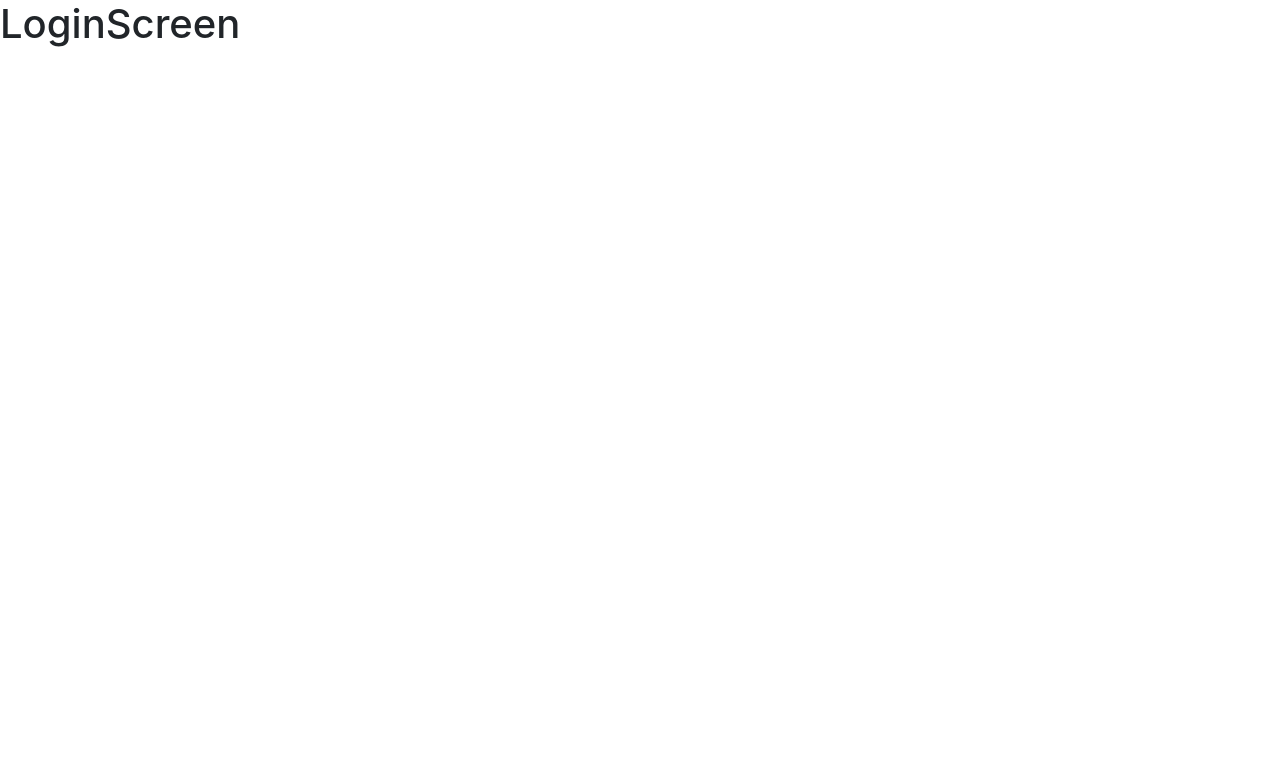
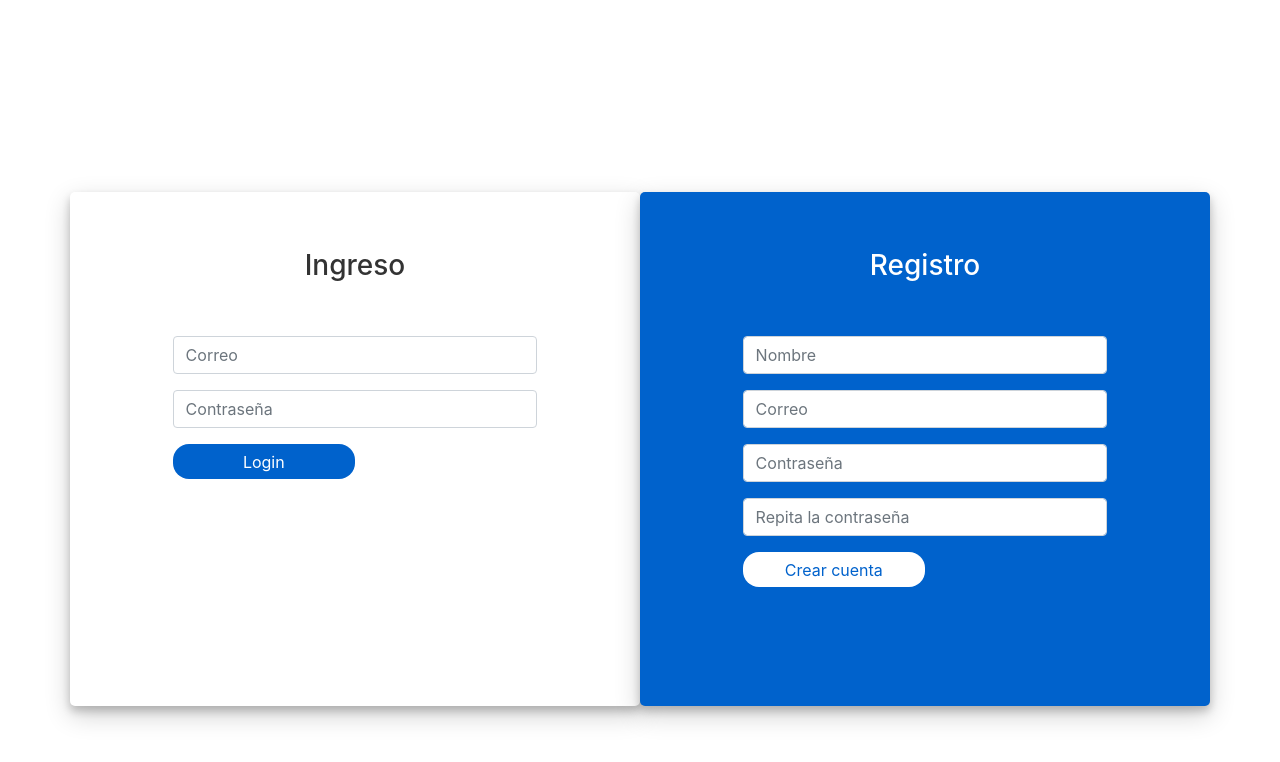
Before and after one commit to jlmonar17/calendar-app, a React app: page /login in a window 1280 px wide. Built offline with nearby package versions, Linux system fonts and the light colour scheme.

Commit message:
Added LoginScreen and Navbar designs.

```diff
--- a/public/index.html
+++ b/public/index.html
@@ -21,6 +21,10 @@
             href="https://cdn.jsdelivr.net/npm/bootstrap@4.5.3/dist/css/bootstrap.min.css"
             integrity="sha384-TX8t27EcRE3e/ihU7zmQxVncDAy5uIKz4rEkgIXeMed4M0jlfIDPvg6uqKI2xXr2"
             crossorigin="anonymous"
+        />
+        <link
+            rel="stylesheet"
+            href="https://cdnjs.cloudflare.com/ajax/libs/font-awesome/5.15.3/css/all.min.css"
         />
         <!--
       Notice the use of %PUBLIC_URL% in the tags above.
--- a/src/components/auth/LoginScreen.js
+++ b/src/components/auth/LoginScreen.js
@@ -1,7 +1,80 @@
+import React from "react";
+import "./login.css";
+
 export const LoginScreen = () => {
     return (
-        <div>
-            <h1>LoginScreen</h1>
+        <div className="container login-container">
+            <div className="row">
+                <div className="col-md-6 login-form-1">
+                    <h3>Ingreso</h3>
+                    <form>
+                        <div className="form-group">
+                            <input
+                                type="text"
+                                className="form-control"
+                                placeholder="Correo"
+                            />
+                        </div>
+                        <div className="form-group">
+                            <input
+                                type="password"
+                                className="form-control"
+                                placeholder="Contraseña"
+                            />
+                        </div>
+                        <div className="form-group">
+                            <input
+                                type="submit"
+                                className="btnSubmit"
+                                value="Login"
+                            />
+                        </div>
+                    </form>
+                </div>
+
+                <div className="col-md-6 login-form-2">
+                    <h3>Registro</h3>
+                    <form>
+                        <div className="form-group">
+                            <input
+                                type="text"
+                                className="form-control"
+                                placeholder="Nombre"
+                            />
+                        </div>
+                        <div className="form-group">
+                            <input
+                                type="email"
+                                className="form-control"
+                                placeholder="Correo"
+                            />
+                        </div>
+                        <div className="form-group">
+                            <input
+                                type="password"
+                                className="form-control"
+                                placeholder="Contraseña"
+                            />
+                        </div>
+
+                        <div className="form-group">
+                            <input
+                                type="password"
+                                className="form-control"
+                                placeholder="Repita la contraseña"
+                            />
+                        </div>
+
+                        <div className="form-group">
+                            <input
+                                type="submit"
+                                className="btnSubmit"
+                                value="Crear cuenta"
+                            />
+                        </div>
+                    </form>
+                </div>
+            </div>
         </div>
     );
 };
--- /dev/null
+++ b/src/components/auth/login.css
@@ -0,0 +1,51 @@
+.login-container {
+    margin-top: 15%;
+    margin-bottom: 15%;
+}
+.login-form-1 {
+    border-radius: 5px;
+    box-shadow: 0 5px 8px 0 rgba(0, 0, 0, 0.2), 0 9px 26px 0 rgba(0, 0, 0, 0.19);
+    padding: 5%;
+}
+.login-form-1 h3 {
+    text-align: center;
+    color: #333;
+}
+.login-form-2 {
+    border-radius: 5px;
+    box-shadow: 0 5px 8px 0 rgba(0, 0, 0, 0.2), 0 9px 26px 0 rgba(0, 0, 0, 0.19);
+    padding: 5%;
+    background: #0062cc;
+}
+.login-form-2 h3 {
+    text-align: center;
+    color: #fff;
+}
+.login-container form {
+    padding: 10%;
+}
+.btnSubmit {
+    width: 50%;
+    border-radius: 1rem;
+    padding: 1.5%;
+    border: none;
+    cursor: pointer;
+}
+.login-form-1 .btnSubmit {
+    color: #fff;
+    background-color: #0062cc;
+}
+.login-form-2 .btnSubmit {
+    background-color: #fff;
+    color: #0062cc;
+}
+.login-form-2 .ForgetPwd {
+    color: #fff;
+    font-weight: 600;
+    text-decoration: none;
+}
+.login-form-1 .ForgetPwd {
+    color: #0062cc;
+    font-weight: 600;
+    text-decoration: none;
+}
--- a/src/components/calendar/CalendarScreen.js
+++ b/src/components/calendar/CalendarScreen.js
@@ -1,7 +1,9 @@
+import { Navbar } from "../ui/Navbar";
+
 export const CalendarScreen = () => {
     return (
         <div>
-            <h1>CalendarScreen</h1>
+            <Navbar />
         </div>
     );
 };
--- /dev/null
+++ b/src/components/ui/Navbar.js
@@ -0,0 +1,11 @@
+export const Navbar = () => {
+    return (
+        <div className="navbar navbar-dark bg-dark mb-4">
+            <span className="navbar-brand">José</span>
+
+            <button className="btn btn-outline-danger">
+                <span>Salir</span>
+            </button>
+        </div>
+    );
+};
```
Also changed, not shown: 1 other file.
